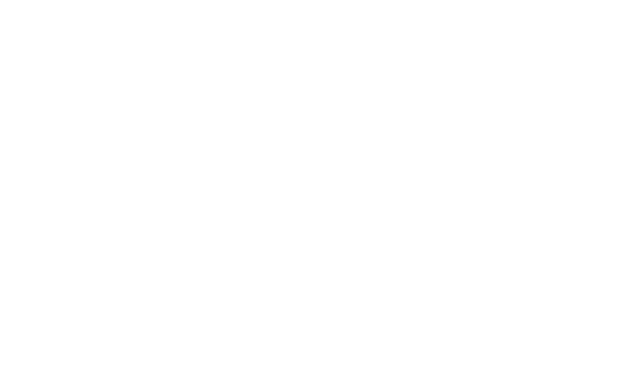
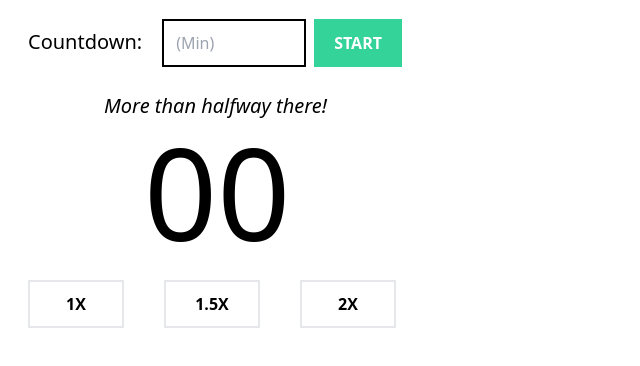
Before and after one commit to lionsarmor/countdown_excersize, a Vue app: page / in a window 1280 px wide. Shown: the top 366 px of the page, without its empty margins (0-640 px from the left). Built offline with nearby package versions, Linux system fonts and the light colour scheme.

Commit message:
added basic UI elements into a new VUE component

```diff
--- a/src/components/Countdown.vue
+++ b/src/components/Countdown.vue
@@ -1,18 +1,40 @@
 <template>
-  <div class="grid grid-cols-1">
-</div>
+    <div class="grid grid-cols-1 content-center">
+        <section>
+            <div class="p-2 items-center">
+                <div class="inline-block p-5 text-xl">Countdown:</div>
+                <div class="inline-block">
+                    <input type="text" placeholder="(Min)" class="px-3 py-3 border-2 border-black w-36 h-12" />
+                </div>
+                <div class="inline-block px-2"><button class="bg-green-400 border-4 hover:border-green-400 border-green-400 text-white font-bold py-2 px-4 h-12">START</button></div>
+            </div>
+        </section>
+        <section>
+            <div class="p-2">
+                <a class="ml-24 italic text-xl">{{ countDownMessage }}</a>
+            </div>
+        </section>
+        <section>
+            <a class="inline-block ml-36 text-9xl">{{ timer }}</a>
+        </section>
+        <section>
+            <div class="p-2 my-4">
+                <div class="inline-block mx-5"><button class="bg-white-500 border-2 active:bg-gray-400 text-black font-bold py-2 px-4 w-24 h-12">1X</button></div>
+                <div class="inline-block mx-5"><button class="bg-white-500 border-2 active:bg-gray-400 text-black font-bold py-2 px-4 w-24 h-12">1.5X</button></div>
+                <div class="inline-block mx-5"><button class="bg-white-500 border-2 active:bg-gray-400 text-black font-bold py-2 px-4 w-24 h-12">2X</button></div>
+            </div>
+        </section>
+    </div>
 </template>
 
 <script>
-export default {
-  name: 'Countdown',
-  props: {
-
-  },
-  data() {
-    return {
-      count: 0
-    }
-  }
-}
+    export default {
+        name: "Countdown",
+        data() {
+            return {
+                countDownMessage: "More than halfway there!",
+                timer: "00",
+            };
+        },
+    };
 </script>
--- a/tailwind.config.js
+++ b/tailwind.config.js
@@ -1,5 +1,5 @@
 module.exports = {
-  purge: ['./index.html', './src/**/*.{vue,js,ts,jsx,tsx}'],
+  purge: [],
   darkMode: false, // or 'media' or 'class'
   theme: {
     extend: {},
```
Also changed, not shown: src/index.css (line endings or trailing spaces).
